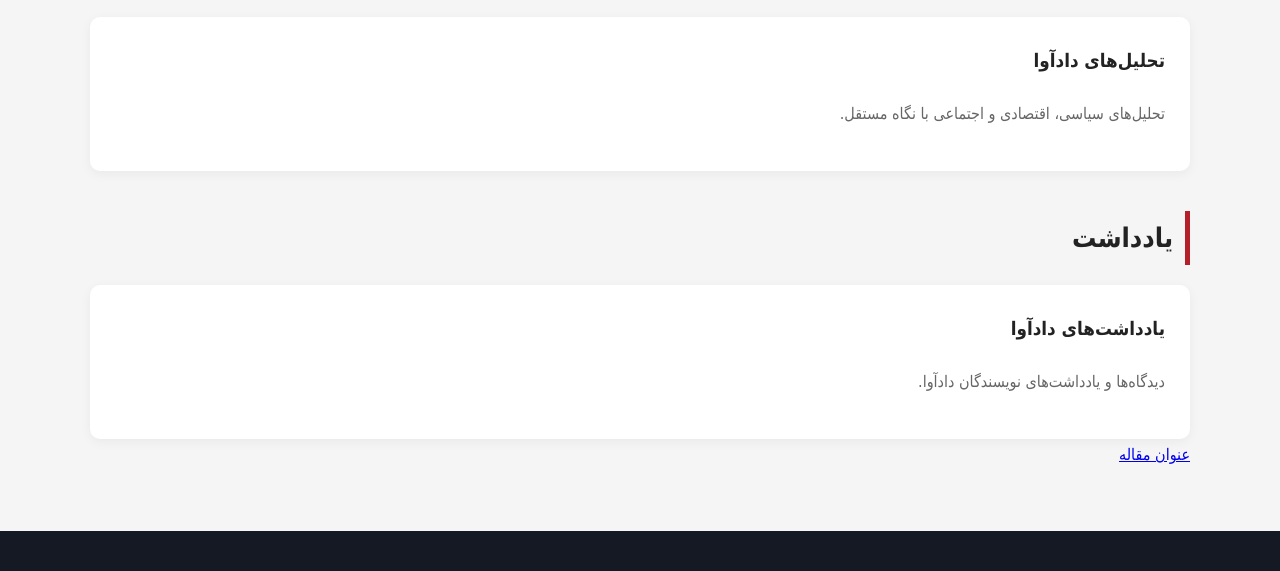
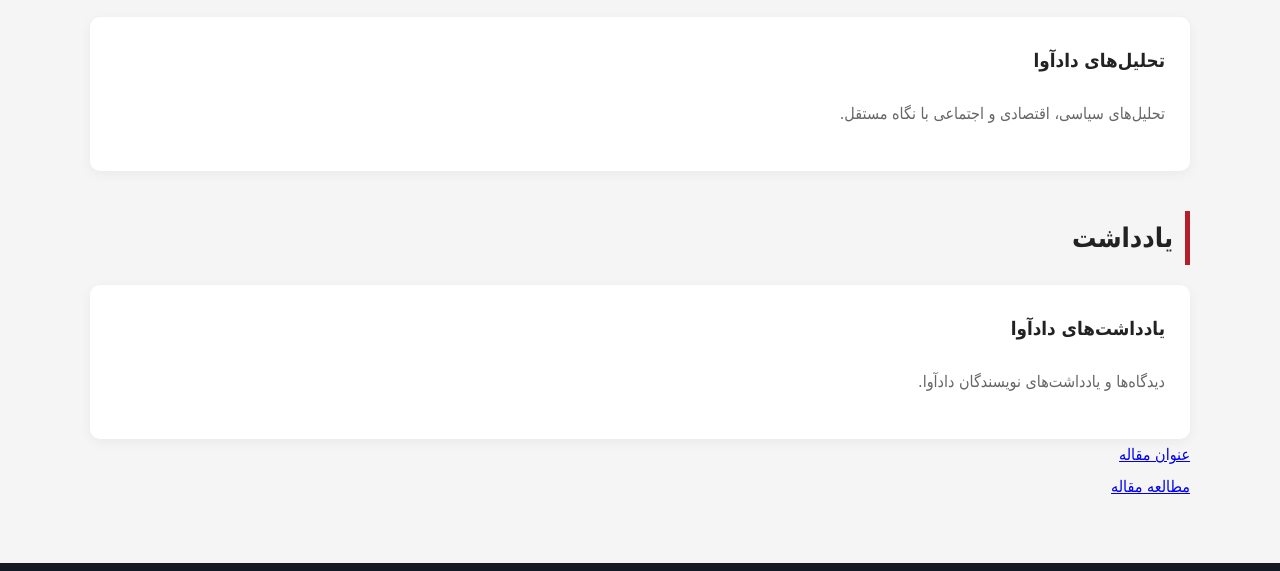
Before and after one commit to 0910002/dadava, a plain HTML site: page index.html in a window 1280 px wide. Shown: the part 2259-2830 px from the top of the page. Drawn offline with Linux system fonts and the light colour scheme.

Commit message:
Update index.html

```diff
--- a/index.html
+++ b/index.html
@@ -579,6 +579,9 @@
 
    </section>
     <a href="news1.html">عنوان مقاله</a>
+     <div>
+    <a href="analysis1.html">مطالعه مقاله</a>
+</div>
     </main>
 
 
```
